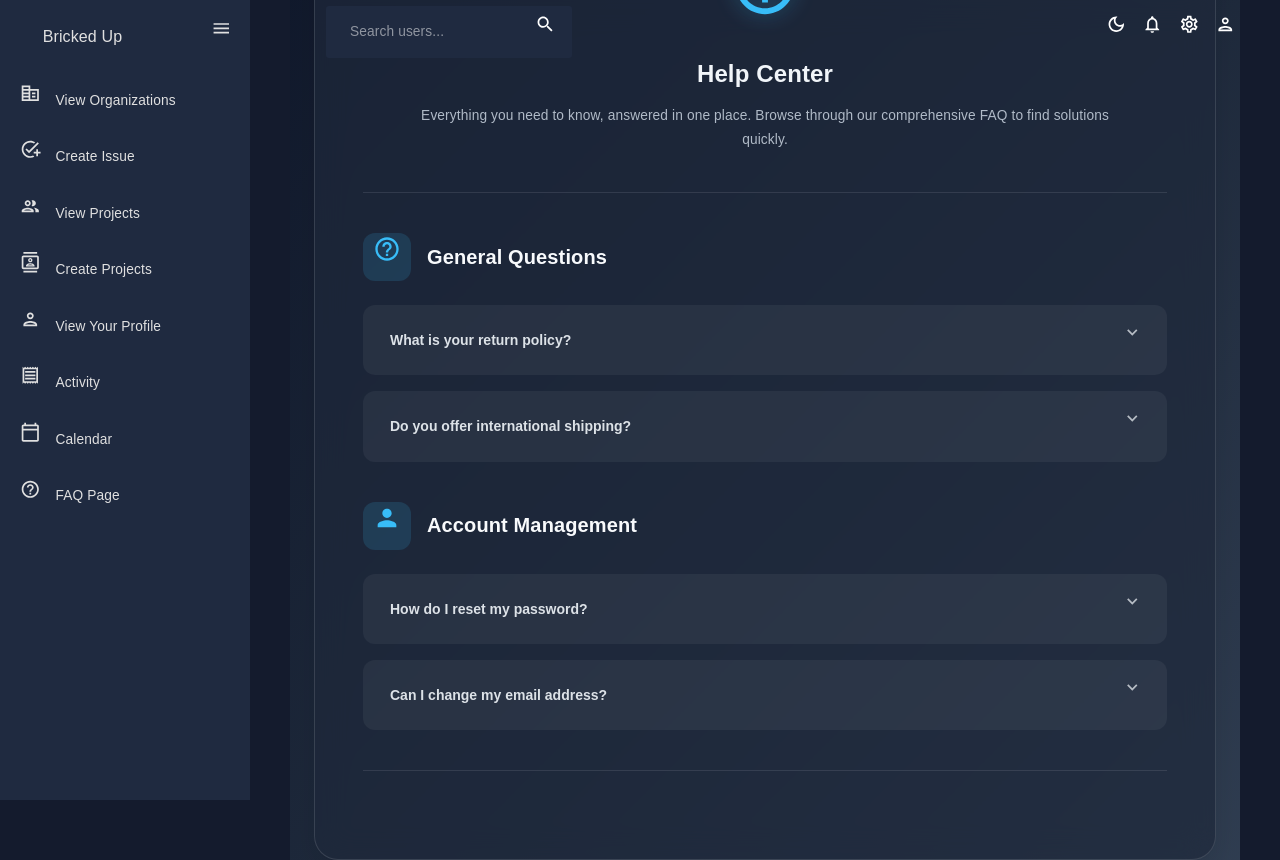
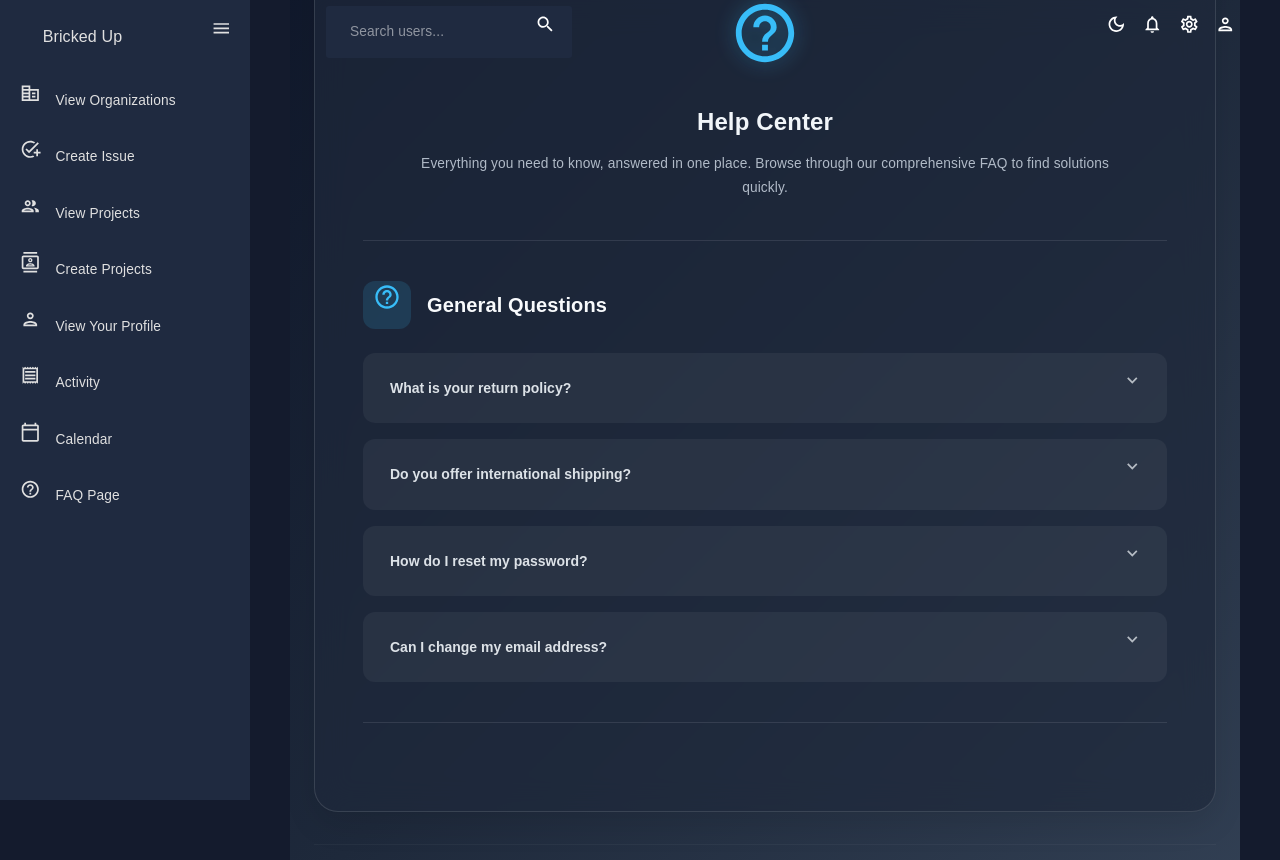
Before and after one commit to bricked-up/Frontend, a React (Create React App) app: page /faq in a window 1280 px wide. Shown: the top 860 px of the page. Built offline with nearby package versions, Linux system fonts and the light colour scheme.

Commit message:
Fixed sizing

```diff
--- a/src/pages/Faq.tsx
+++ b/src/pages/Faq.tsx
@@ -23,12 +23,6 @@ const FAQ_DATA = [
     items: [
       { question: "What is your return policy?", answer: "You can return items within 30 days of purchase." },
       { question: "Do you offer international shipping?", answer: "Yes, we ship to most countries worldwide." },
-    ],
-  },
-  {
-    icon: <Person />,
-    section: "Account Management",
-    items: [
       { question: "How do I reset my password?", answer: "Click on 'Forgot Password' on the login page." },
       { question: "Can I change my email address?", answer: "Yes, you can update your email in account settings." },
     ],
```
